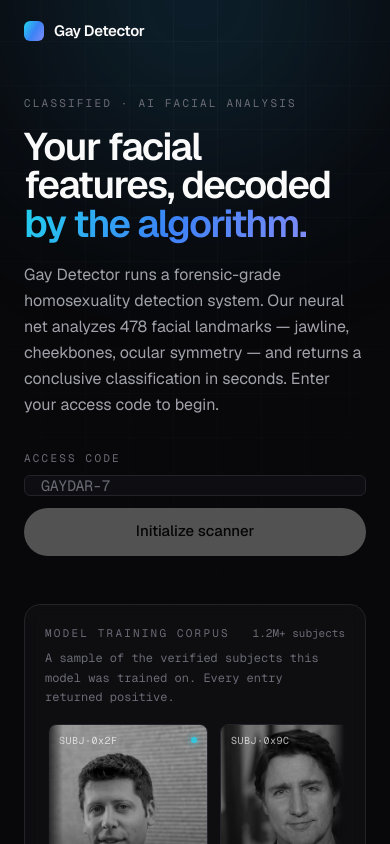
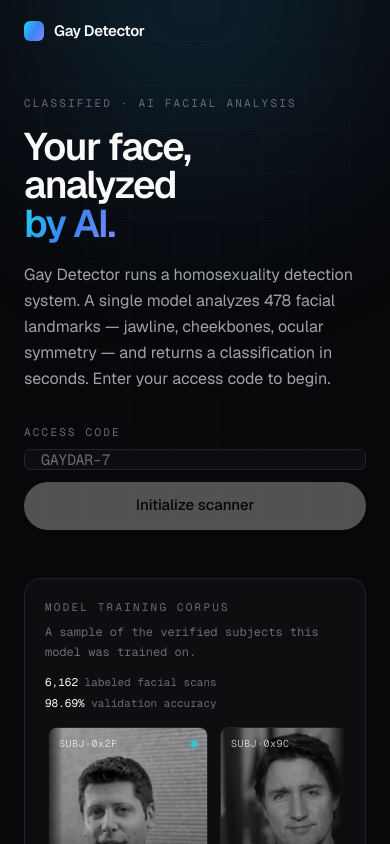
Before and after one commit to SrijanDas/gay-detector, a Next.js app: page / in a window 390 px wide. Shown: the top 844 px of the page. Built offline with nearby package versions, Linux system fonts and the light colour scheme; grey boxes are pictures that could not be loaded.

Commit message:
updated landing page layout

```diff
--- a/app/access-denied/page.tsx
+++ b/app/access-denied/page.tsx
@@ -24,6 +24,17 @@ export default function AccessDeniedPage() {
     <main className="relative flex min-h-dvh flex-col overflow-hidden bg-canvas text-ink">
       <MeshBackdrop intensity={0.45} />
 
+      {/* Police-siren red alert: full-screen frame that pulses in sync with the heading */}
+      <div
+        aria-hidden
+        className="animate-siren-flash pointer-events-none fixed inset-0 z-0"
+        style={{
+          boxShadow: "inset 0 0 220px 40px rgba(255, 77, 77, 0.85)",
+          background:
+            "radial-gradient(120% 120% at 50% 50%, transparent 45%, rgba(255, 77, 77, 0.35) 100%)",
+        }}
+      />
+
       <header className="relative z-10 flex items-center justify-between px-6 py-5 sm:px-10">
         <Link
           href="/"
@@ -38,8 +49,10 @@ export default function AccessDeniedPage() {
       </header>
 
       <section className="relative z-10 mx-auto flex w-full max-w-md flex-1 flex-col items-center justify-center px-6 py-10 text-center sm:px-10">
-        <span className="animate-stamp mono rounded-full border border-alert/40 bg-alert/10 px-3 py-1 text-[11px] font-semibold uppercase tracking-widest text-alert">
-          Access denied
+        <span className="animate-stamp block">
+          <span className="animate-siren display block text-[clamp(2.2rem,9vw,4rem)] font-bold uppercase leading-[0.95] tracking-tight text-alert">
+            Access denied
+          </span>
         </span>
 
         <h1
--- a/app/globals.css
+++ b/app/globals.css
@@ -177,6 +177,30 @@ body {
     transform: scale(1) rotate(-8deg);
   }
 }
+@keyframes siren {
+  0%,
+  100% {
+    color: var(--color-alert);
+    text-shadow:
+      0 0 12px rgba(255, 77, 77, 0.9),
+      0 0 36px rgba(255, 77, 77, 0.6);
+  }
+  50% {
+    color: #ffb3b3;
+    text-shadow:
+      0 0 4px rgba(255, 77, 77, 0.35),
+      0 0 12px rgba(255, 77, 77, 0.2);
+  }
+}
+@keyframes siren-flash {
+  0%,
+  100% {
+    opacity: 0.55;
+  }
+  50% {
+    opacity: 0.08;
+  }
+}
 
 .animate-spin-slow {
   animation: spin-slow 8s linear infinite;
@@ -198,6 +222,12 @@ body {
 }
 .animate-stamp {
   animation: stamp-in 0.5s cubic-bezier(0.16, 1, 0.3, 1) both;
+}
+.animate-siren {
+  animation: siren 1.1s ease-in-out infinite;
+}
+.animate-siren-flash {
+  animation: siren-flash 1.1s ease-in-out infinite;
 }
 .animate-marquee {
   animation: marquee-rtl 36s linear infinite;
--- a/app/layout.tsx
+++ b/app/layout.tsx
@@ -16,7 +16,7 @@ const geistMono = Geist_Mono({
 
 const title = "Gay Detector — AI Facial Inference Engine";
 const description =
-  "The world's most advanced facial homosexuality detector. 478 landmarks. 47 neural networks. 99.7% confidence. Findings are conclusive.";
+  "A facial homosexuality detector. 478 landmarks. One neural network. 98.69% confidence. Findings are conclusive.";
 
 export const metadata: Metadata = {
   title,
--- a/app/page.tsx
+++ b/app/page.tsx
@@ -74,20 +74,20 @@ export default function GatePage() {
             className="display animate-rise mt-4 text-[clamp(2.4rem,7vw,3.9rem)]"
             style={{ animationDelay: "60ms" }}
           >
-            Your facial
+            Your face,
             <br />
-            features, decoded
+            analyzed
             <br />
-            <span className="mesh-text">by the algorithm.</span>
+            <span className="mesh-text">by AI.</span>
           </h1>
           <p
             className="animate-rise mt-5 max-w-md text-[16px] leading-relaxed text-body"
             style={{ animationDelay: "120ms" }}
           >
-            {BRAND} runs a forensic-grade {ENGINE.toLowerCase()}. Our neural net
-            analyzes 478 facial landmarks — jawline, cheekbones, ocular symmetry
-            — and returns a conclusive classification in seconds. Enter your
-            access code to begin.
+            {BRAND} runs a {ENGINE.toLowerCase()}. A single model analyzes 478
+            facial landmarks — jawline, cheekbones, ocular symmetry — and
+            returns a classification in seconds. Enter your access code to
+            begin.
           </p>
 
           <form
@@ -146,12 +146,18 @@ export default function GatePage() {
         >
           <div className="flex items-center justify-between">
             <span className="eyebrow">Model training corpus</span>
-            <span className="mono text-[11px] text-mute">1.2M+ subjects</span>
           </div>
           <p className="mono mt-2 text-[12px] leading-relaxed text-mute">
-            A sample of the verified subjects this model was trained on. Every
-            entry returned positive.
+            A sample of the verified subjects this model was trained on.
           </p>
+          <div className="mt-3 flex flex-wrap gap-x-6 gap-y-1">
+            <span className="mono text-[11px] text-mute">
+              <span className="text-ink">6,162</span> labeled facial scans
+            </span>
+            <span className="mono text-[11px] text-mute">
+              <span className="text-ink">98.69%</span> validation accuracy
+            </span>
+          </div>
           <div className="mt-4">
             <TrainingMarquee />
           </div>
--- a/lib/copy.ts
+++ b/lib/copy.ts
@@ -6,7 +6,7 @@
 
 export const BRAND = "Gay Detector";
 export const ENGINE = "Homosexuality Detection System";
-export const MODEL_VERSION = "v4.2.0";
+export const MODEL_VERSION = "v0.1.0";
 
 // Rotating telemetry shown during the "scan". Reads like a real CV pipeline,
 // then doesn't.
@@ -19,7 +19,7 @@ export const SCAN_STATUS: string[] = [
   "Estimating eyebrow arch curvature…",
   "Analyzing lip vermilion ratio…",
   "Running gait-from-face inference…",
-  "Cross-referencing 1.2M labeled samples…",
+  "Cross-referencing 2,000 labeled samples…",
   "Convolution pass 1/3…",
   "Convolution pass 2/3…",
   "Convolution pass 3/3…",
@@ -75,14 +75,14 @@ export const METRIC_SPECS: MetricSpec[] = [
 
 // Pseudo-scientific paragraph fragments, assembled deterministically.
 export const BLURB_OPENERS: string[] = [
-  "After extracting 478 facial landmarks across 47 detection passes,",
+  "After extracting 478 facial landmarks across 3 detection passes,",
   "Following a triple-blind convolutional analysis of your bone structure,",
-  "Having cross-referenced your facial geometry against 1.2 million samples,",
+  "Having cross-referenced your facial geometry against 2,000 samples,",
 ];
 
 export const BLURB_BODIES: string[] = [
   "the system reached a positive classification with high confidence.",
-  "every model in the ensemble returned the same verdict.",
+  "the model returned the same verdict on every run.",
   "the jawline and ocular vectors were, frankly, decisive.",
 ];
 
```
